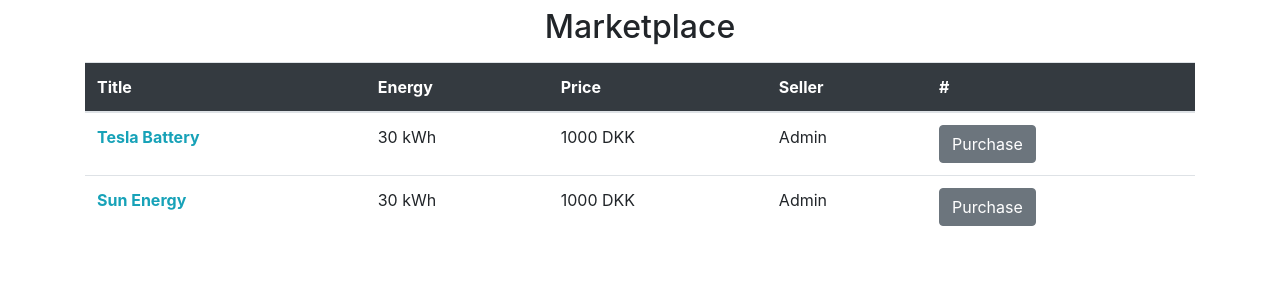
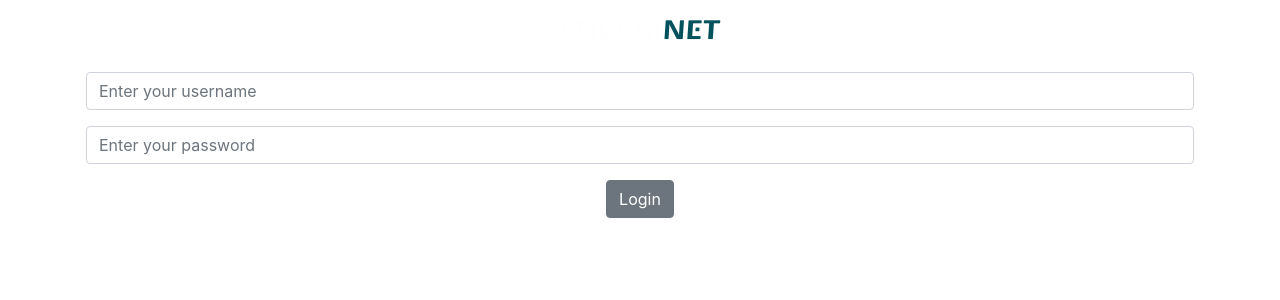
Before and after one commit to JonasRasmussen97/Innovative-Minimal-Viable-Product, a Nuxt app: page / in a window 1280 px wide. Shown: the top 300 px of the page. Built offline with nearby package versions, Linux system fonts and the light colour scheme.

Commit message:
Updated with more marketplace functionality and a login feature

```diff
--- a/pages/index.vue
+++ b/pages/index.vue
@@ -1,51 +1,61 @@
 <template>
     <div class="container">
         <div class="row">
-      <div class="col text-center">
-        <h2 class="p-2">Marketplace</h2>
+            <div class="col p-3 text-center">
+                <b-img src="../static/logo.png"></b-img>
             </div>
         </div>
          <div class="row">
-      <div class="col">
-        <b-table thead-class="bg-dark text-white" :fields="fields" :items="marketplace">
+            <div class="col p-3 text-center">
+                <p><b-input v-model="username" variant="dark" placeholder="Enter your username"></b-input></p>
+                <p><b-input v-model="password" variant="dark" placeholder="Enter your password"></b-input></p>
+                <b-button @click="login(); $bvToast.show('login-toast')">Login</b-button>
+            </div>
+        </div>
 
-          <!-- A custom formatted column -->
-      <template #cell(title)="data">
-        <b class="text-info">{{ data.value}}</b>
+          <div class="row">
+            <div class="col p-3 text-center">
+            {{this.status}}
+            </div>
+        </div>
+
+    </div>
+
+
+
 </template>
 
-       <template #cell(#)>
-        <b-button>Purchase</b-button>
-      </template>
-
-        </b-table>
-      </div>
-    </div>
-  </div>
-</template>
 
 <script>
 export default {
+    methods: {
+      login() {
+          if(this.users.some(user => user.username === this.username && user.password === this.password)) {
+              this.status = 'Logged in!';
+              setTimeout(() => {
+                this.$router.push('/marketplace');
+              }, 2000);
+          } else {
+              this.status = 'Incorrect username or password!';
+          }
+      }
+    },
     data() {
         return {
-      marketplace: [
+            username: '',
+            password: '',
+            status: '',
+            users: [
                 {
-          Title: "Tesla Battery",
-          Energy: "30 kWh",
-          Price: "1000 DKK",
-          Seller: "Admin",
-        },
-        {
-          Title: "Sun Energy",
-          Energy: "30 kWh",
-          Price: "1000 DKK",
-          Seller: "Admin",
-        },
-      ],
-      fields: [
-        "Title", "Energy", "Price", "Seller", "#"
+                    username: 'Admin',
+                    password: 'Admin'
+                }
             ]
         }
-  }
+    },
 }
 </script>
+
+<style scoped>
+
+</style>
--- /dev/null
+++ b/pages/marketplace.vue
@@ -0,0 +1,105 @@
+<template>
+  <div class="container">
+    <div class="row">
+      <div class="col text-center">
+        <h2 class="p-2">Marketplace</h2>
+      </div>
+    </div>
+    <div class="row">
+      <div class="col">
+        <b-table thead-class="bg-dark text-white" :fields="fields" :items="marketplace">
+
+          <!-- A custom formatted column -->
+      <template #cell(title)="data">
+        <b class="text-info">{{ data.value}}</b>
+      </template>
+
+       <template #cell(#)="data">
+         <div v-if="data.item.Type == 'Selling'">
+        <b-button>Purchase</b-button>
+         </div>
+         <div v-if="data.item.Type == 'Buying'">
+          <b-button>Sell</b-button>
+         </div>
+      </template>
+
+        </b-table>
+      </div>
+    </div>
+    <div class="row">
+      <div class="col text-center">
+      <b-button @click="$bvModal.show('order-modal')">Create Order</b-button>
+      </div>
+    </div>
+
+    <!-- Create Order Modal <-->
+     <b-modal
+     id="order-modal"
+     title="Create Order"
+     header-bg-variant="dark"
+     header-text-variant="white"
+     ok-title="Place Order"
+     ok-variant="success"
+     @ok="createOrder(orderEnergy, orderPrice, orderType, 'Admin')"
+     >
+    <div class="container">
+      <div class="row">
+        <div class="col">
+    <b-dropdown id="dropdown-1" :text="this.orderType" class="mb-2">
+    <b-dropdown-item v-model="orderType" @click="orderType = 'Buying'">Buy Order</b-dropdown-item>
+    <b-dropdown-item v-model="orderType" @click="orderType = 'Selling'">Sell Order</b-dropdown-item>
+    </b-dropdown>
+    </div>
+      </div>
+      <div class="row">
+        <div class="col">
+    <p><b-input v-model="orderEnergy" :state="orderEnergy.length > 0" placeholder="Enter order energy in kWh"></b-input></p>
+    <p><b-input v-model="orderPrice" :state="orderPrice.length > 0" placeholder="Enter order price in DKK"></b-input></p>
+    </div>
+      </div>
+    </div>
+  </b-modal>
+
+
+  </div>
+</template>
+
+<script>
+export default {
+  methods: {
+    createOrder(Energy, Price, Type, Seller) {
+      this.marketplace.push({
+        Energy: Energy + ' kWh',
+        Price: Price + ' DKK',
+        Type: Type,
+        Seller: Seller
+      })
+    }
+  },
+  data() {
+    return {
+      orderTitle: '',
+      orderPrice: '',
+      orderEnergy: '',
+      orderType: 'Select Order Type',
+      marketplace: [
+        {
+          Energy: "30 kWh",
+          Price: "1000 DKK",
+          Type: "Selling",
+          Seller: "Admin",
+        },
+        {
+          Energy: "30 kWh",
+          Price: "1000 DKK",
+          Type: "Buying",
+          Seller: "Admin",
+        },
+      ],
+      fields: [
+        "Energy", "Price", {key: 'Type', sortable: true}, "Seller", "#"
+      ]
+    }
+  }
+}
+</script>
```
Also changed, not shown: static/logo.png (added). Lines whose indentation alone changed are shown as unchanged.
